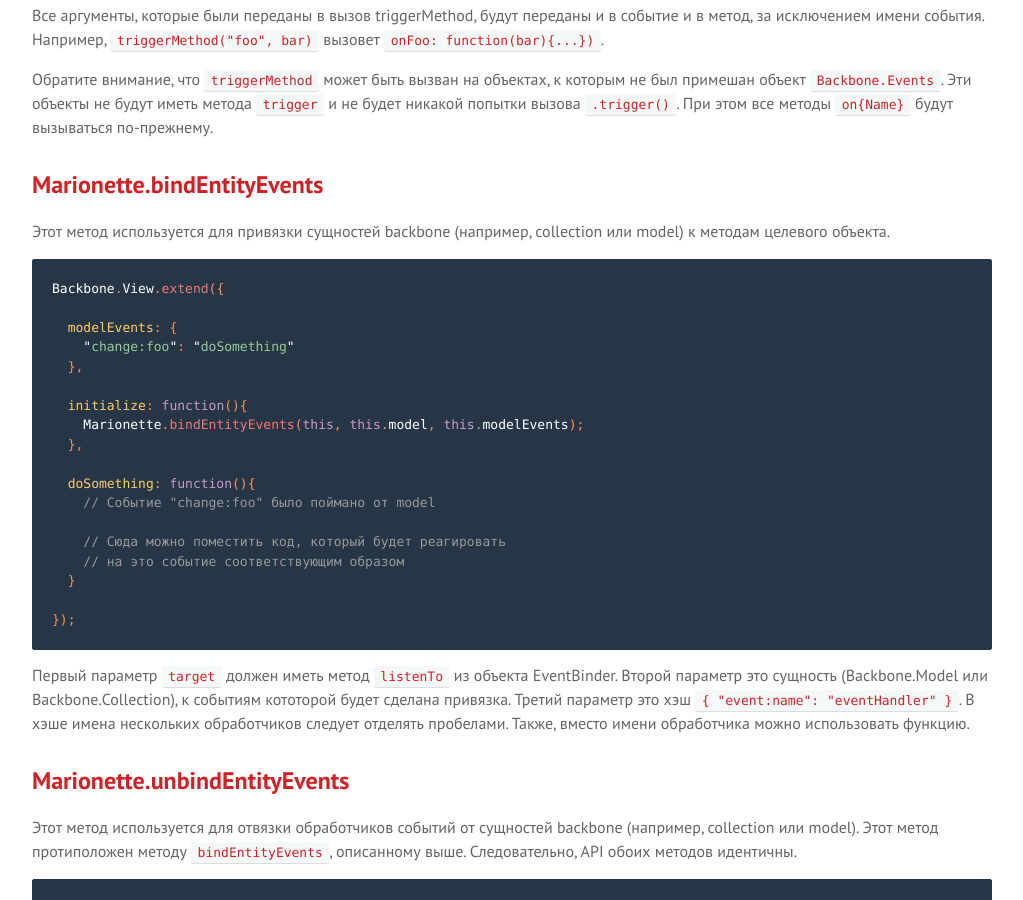
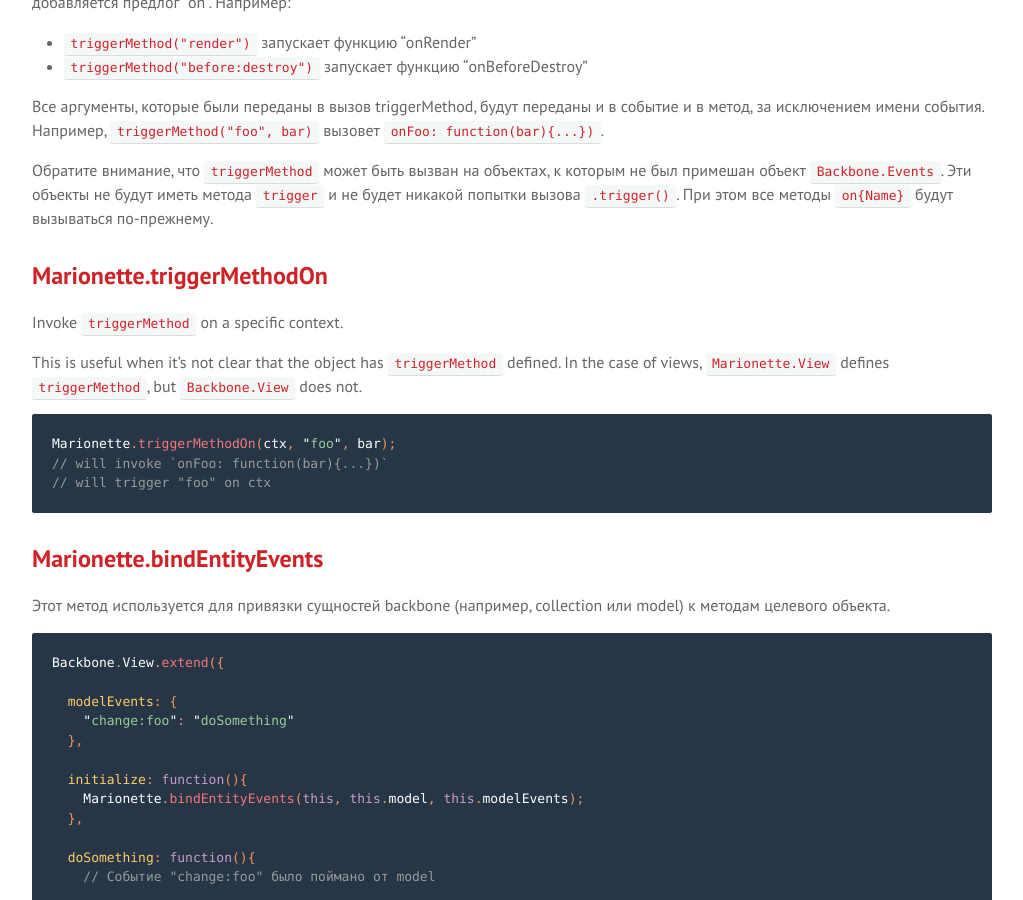
Before and after one commit to sadcitizen/marionettejs.ru, a Jekyll site: the page built from _posts/2014-04-10-functions.md, in a window 1280 px wide and 900 px high, scrolled down 3078 px. Shown: the whole window, without its empty margins (128-1151 px from the left). Built offline with Jekyll 4.4.1, drawn with Linux system fonts in a browser that asks for light colours; some web fonts are replaced; Markdown is read by kramdown in place of the engine named in the settings; some of the changed text lies outside the part shown.

Commit message:
update in ru/Functions to v2.2.0

````diff
--- a/_includes/translation/ru/marionette.functions.md
+++ b/_includes/translation/ru/marionette.functions.md
@@ -2,17 +2,20 @@
 рамках всего фреймворка. Эти функции могут быть полезны тем, кто разрабатывает приложения на основе Marionette, так как
 они позволяют получить те же поведения и конвенции (соглашения) в вашем собственном коде.
 
-## Documentation Index
+## Содержание
 
 * [Marionette.extend](#marionetteextend)
 * [Marionette.getOption](#marionettegetoption)
 * [Marionette.proxyGetOption](#marionetteproxygetoption)
 * [Marionette.triggerMethod](#marionettetriggermethod)
 * [Marionette.bindEntityEvents](#marionettebindentityevents)
+* [Marionette.triggerMethodOn](#marionettetriggermethodon)
+* [Marionette.bindEntityEvent](#marionettebindentityevents)
 * [Marionette.unbindEntityEvents](#marionetteunbindentityevents)
 * [Marionette.proxyBindEntityEvents](#marionetteproxybindentityevents)
 * [Marionette.normalizeMethods](#marionettenormalizemethods)
 * [Marionette.normalizeUIKeys](#marionettenormalizeuikeys)
+* [Marionette.normalizeUIValues](#marionettenormalizeuivalues)
 * [Marionette.actAsCollection](#marionetteactascollection)
 
 ## Marionette.extend
@@ -51,7 +54,8 @@
 var M = Backbone.Model.extend({
   foo: "bar",
 
-  initialize: function(){
+  initialize: function(attributes, options){
+    this.options = options;
     var f = Marionette.getOption(this, "foo");
     console.log(f);
   }
@@ -126,6 +130,18 @@
 Обратите внимание, что `triggerMethod` может быть вызван на объектах, к которым не был примешан объект `Backbone.Events`.
 Эти объекты не будут иметь метода `trigger` и не будет никакой попытки вызова `.trigger()`. При этом все методы `on{Name}`
 будут вызываться по-прежнему.
+
+## Marionette.triggerMethodOn
+
+Invoke `triggerMethod` on a specific context.
+
+This is useful when it's not clear that the object has `triggerMethod` defined. In the case of views, `Marionette.View` defines `triggerMethod`, but `Backbone.View` does not.
+
+```js
+Marionette.triggerMethodOn(ctx, "foo", bar);
+// will invoke `onFoo: function(bar){...})`
+// will trigger "foo" on ctx
+```
 
 ## Marionette.bindEntityEvents
 
@@ -249,6 +265,24 @@
 var newHash = Marionette.normalizeUIKeys(hash, ui);
 ```
 
+## Marionette.normalizeUIValues
+
+This method allows you to use the `@ui.` syntax within a given hash value (for example region hashes). It
+swaps the `@ui.` reference with the associated selector.
+
+```js
+var hash = {
+  'foo': '@ui.bar'
+};
+
+var ui = {
+  'bar': '.quux'
+};
+
+// This sets 'foo' to be '.quux' in the newHash object
+var newHash = Marionette.normalizeUIValues(hash, ui);
+```
+
 ## Marionette.actAsCollection
 
 Это утилита предназначена для добавления поведения коллекций из Underscore к объекту.
@@ -257,6 +291,7 @@
 объект может делегировать вызовы коллекции к своему свойству `list`.
 
 #### Литерал объекта
+
 ```js
 var obj = {
   list: [1, 2, 3]
@@ -269,6 +304,7 @@
 ```
 
 #### Прототип функции
+
 ```js
 var Func = function(list) {
   this.list = list;
````
